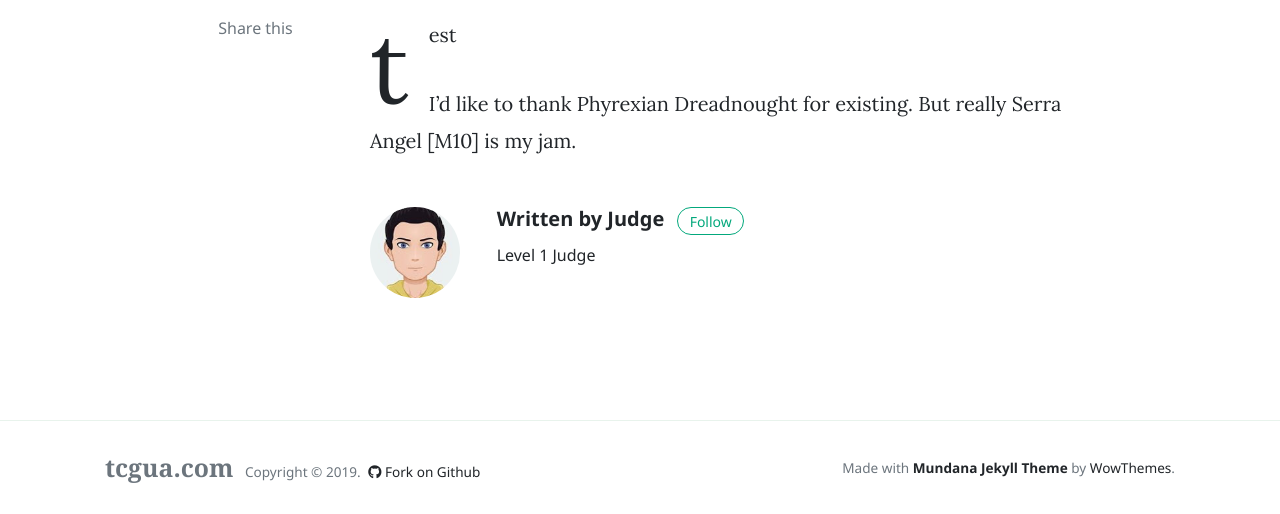
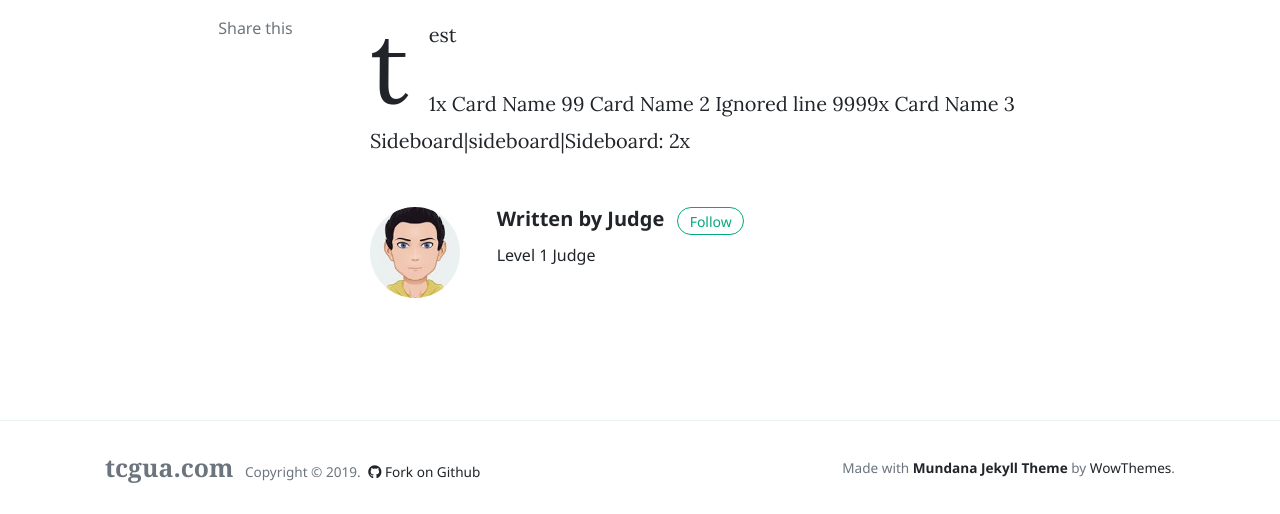
Before and after one commit to tcgua/tcgua.github.io, a Jekyll site: the page built from _posts/2019-08-07-decklist-test.md, in a window 1280 px wide and 938 px high, cut to the strip 424-938 px from the top of the window. Built offline with Jekyll 4.4.1, drawn with Linux system fonts in a browser that asks for light colours; nearby versions of some CDN libraries; comment, search, counter and statistics services are not loaded.

Commit message:
decklist test

```diff
--- a/_posts/2019-08-07-decklist-test.md
+++ b/_posts/2019-08-07-decklist-test.md
@@ -8,4 +8,12 @@ author: judge
 test
 
 <script src="http://tappedout.net/tappedout.js"></script>
-I'd like to thank <span class="mtgcard">Phyrexian Dreadnought</span> for existing. But really <span class="mtgcard">Serra Angel [M10]</span> is my jam.
+<div class="deck-list">
+    1x Card Name
+    99 Card Name 2
+    Ignored line
+    9999x Card Name 3
+
+    Sideboard|sideboard|Sideboard:
+    2x
+</div>
```
